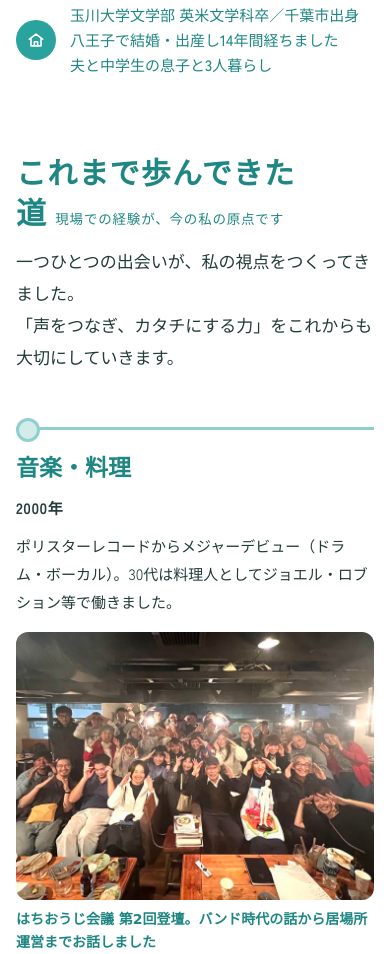
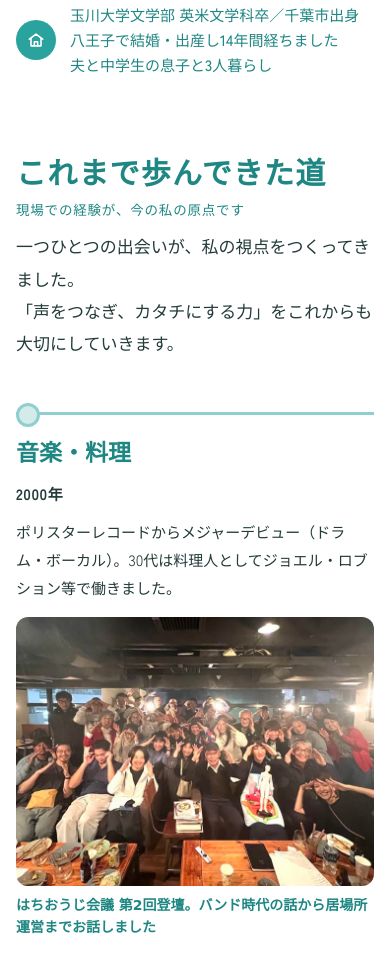
Before and after one commit to aoiyumi802/aoiyumi802.github.io, a plain HTML site: page index.html in a window 390 px wide. Shown: the part 1168-2122 px from the top of the page. Drawn offline with Linux system fonts and the light colour scheme; a web font is replaced by a local one.

Commit message:
スマホで「これまで歩んできた道」の「道」だけが改行されないようにする

```diff
--- a/index.html
+++ b/index.html
@@ -144,6 +144,7 @@
     letter-spacing: .04em; text-wrap: balance;
   }
   .sec-title small { display: inline-block; font-size: .45em; font-weight: 500; color: var(--teal-text); margin-left: .6em; letter-spacing: .06em; }
+  .nowrap { white-space: nowrap; }
   .sec-lead { margin: 0; font-size: 17px; max-width: 40em; }
 
   /* ---- 2. 歩んできた道 ---- */
@@ -237,6 +238,8 @@
     .step::before { right: 0 !important; }
     .snap img { max-width: 360px; }
     .sec { padding-block: 56px; }
+    /* スマホでは見出しの下に小見出しを置く（見出しの最後の字だけが次の行に落ちないように） */
+    .sec-title small { display: block; margin: 8px 0 0; }
     .policy { grid-template-columns: 44px 1fr; padding: 22px 18px; gap: 6px 14px; }
     .num { width: 44px; height: 44px; font-size: 22px; }
     .policy p { grid-column: 1 / -1; }
@@ -311,7 +314,7 @@
   <section class="sec" id="road" aria-labelledby="road-title">
     <div class="wrap">
       <div class="sec-head">
-        <h2 class="sec-title" id="road-title">これまで歩んできた道<small>現場での経験が、今の私の原点です</small></h2>
+        <h2 class="sec-title" id="road-title"><span class="nowrap">これまで歩んできた道</span><small>現場での経験が、今の私の原点です</small></h2>
         <p class="sec-lead">一つひとつの出会いが、私の視点をつくってきました。<br>「声をつなぎ、カタチにする力」をこれからも大切にしていきます。</p>
       </div>
       <ol class="road">
```
